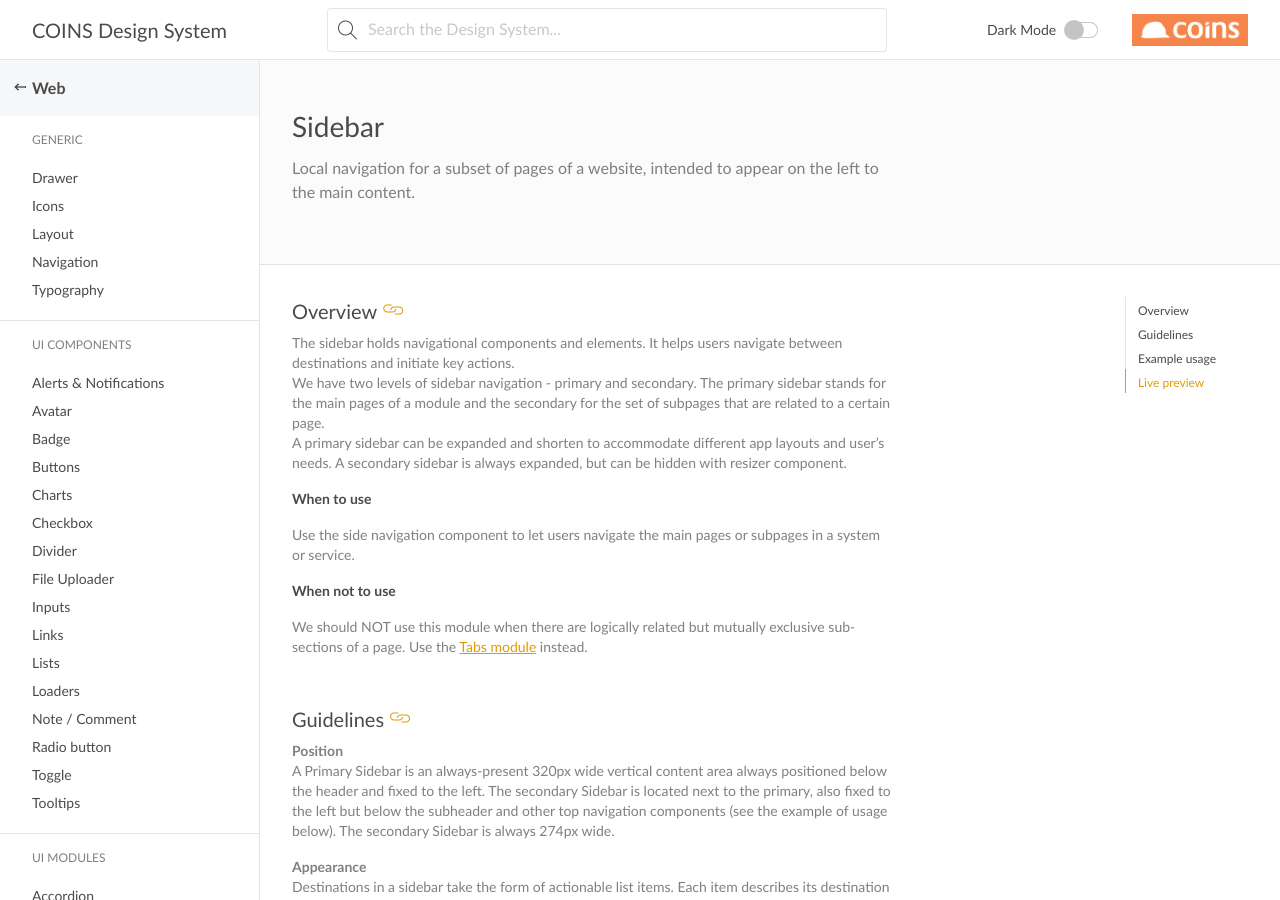
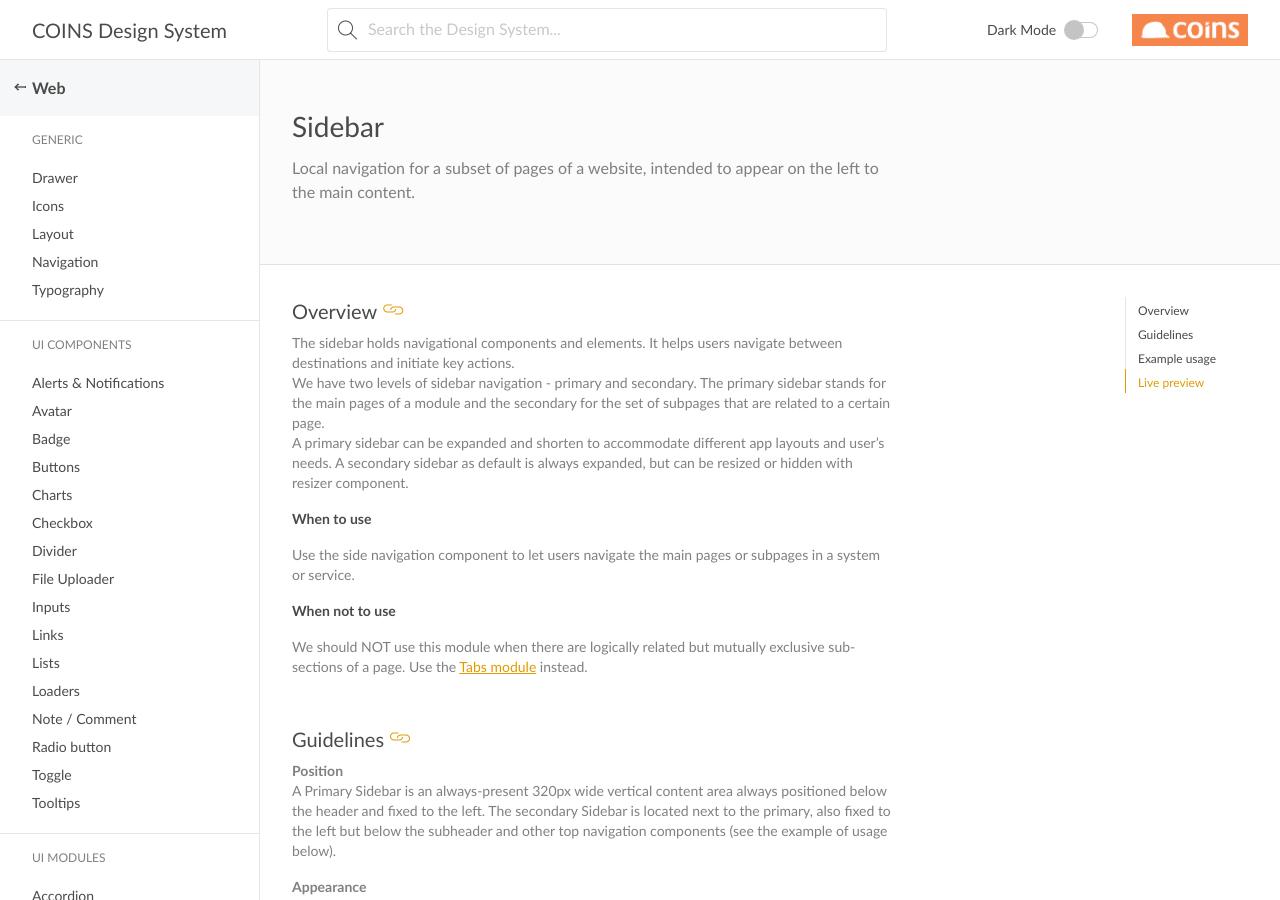
Before and after one commit to COINS-Naz/coins-design-system, a Jekyll site: the page built from _posts/web/ui-modules/2021-06-15-sidebar.md, in a window 1280 px wide and 900 px high. Built offline with Jekyll 4.4.1, drawn with Linux system fonts in a browser that asks for light colours; nearby versions of some CDN libraries; some web fonts are replaced; a style sheet for code colours, icons or effects is not loaded.

Commit message:
Update 2021-06-15-sidebar.md

```diff
--- a/_posts/web/ui-modules/2021-06-15-sidebar.md
+++ b/_posts/web/ui-modules/2021-06-15-sidebar.md
@@ -10,7 +10,7 @@
 ## Overview
 The sidebar holds navigational components and elements. It helps users navigate between destinations and initiate key actions.<br>
 We have two levels of sidebar navigation - primary and secondary. The primary sidebar stands for the main pages of a module and the secondary for the set of subpages that are related to a certain page.<br>
-A primary sidebar can be expanded and shorten to accommodate different app layouts and user’s needs. A secondary sidebar is always expanded, but can be hidden with resizer component.<br>
+A primary sidebar can be expanded and shorten to accommodate different app layouts and user’s needs. A secondary sidebar as default is always expanded, but can be resized or hidden with resizer component.<br>
 
 ### When to use
 Use the side navigation component to let users navigate the main pages or subpages in a system or service.
@@ -21,7 +21,7 @@
 ## Guidelines
 **Position**<br>
 A Primary Sidebar is an always-present 320px wide vertical content area always positioned below the header and fixed to the left.
-The secondary Sidebar is located next to the primary, also fixed to the left but below the subheader and other top navigation components (see the example of usage below). The secondary Sidebar is always 274px wide.
+The secondary Sidebar is located next to the primary, also fixed to the left but below the subheader and other top navigation components (see the example of usage below).
 
 **Appearance**<br>
 Destinations in a sidebar take the form of actionable list items. Each item describes its destination using a text label and optional iconography. Icons can supplement labels as indicators of a destination. When used, they should always be placed before text.
```
